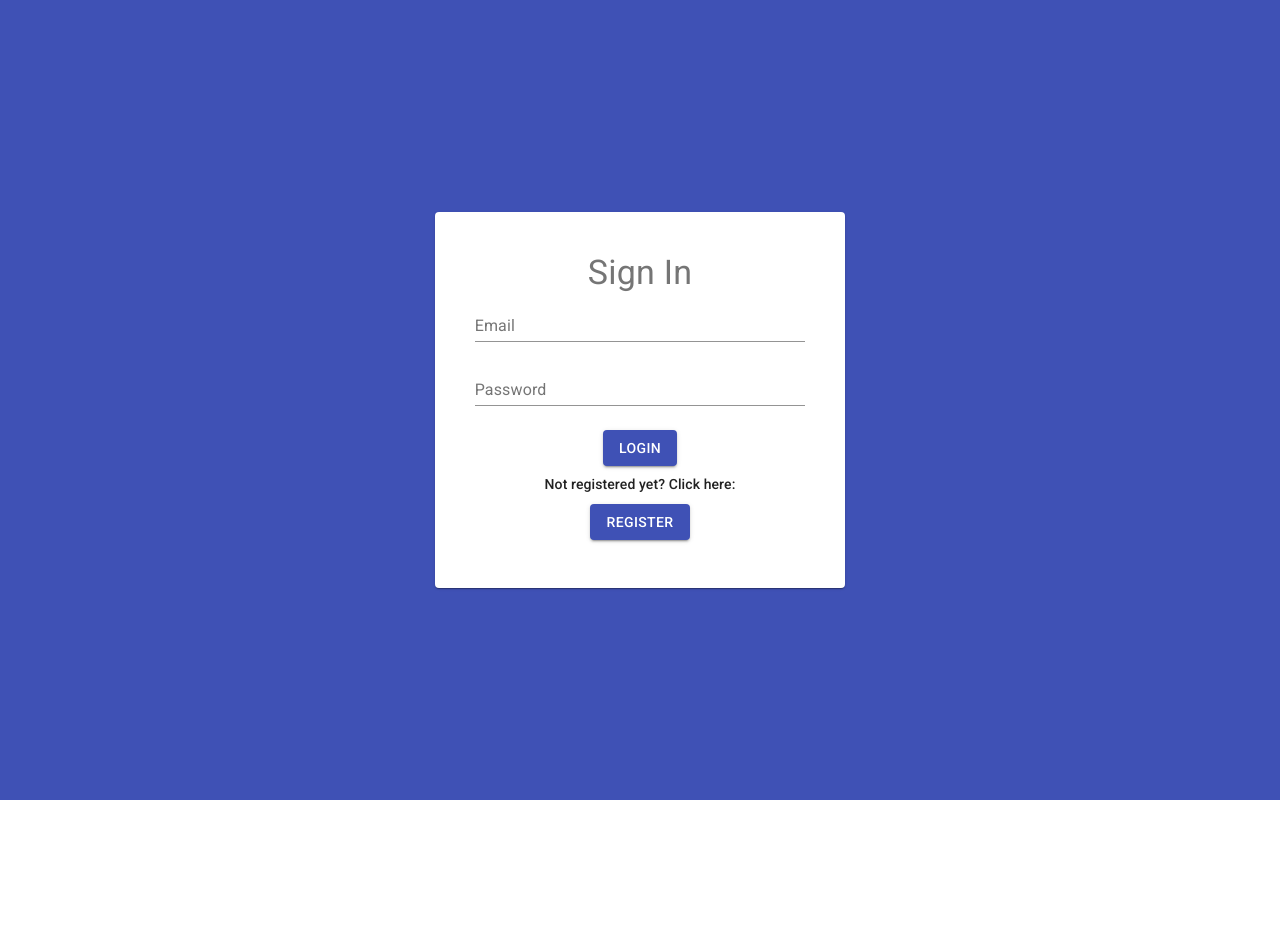
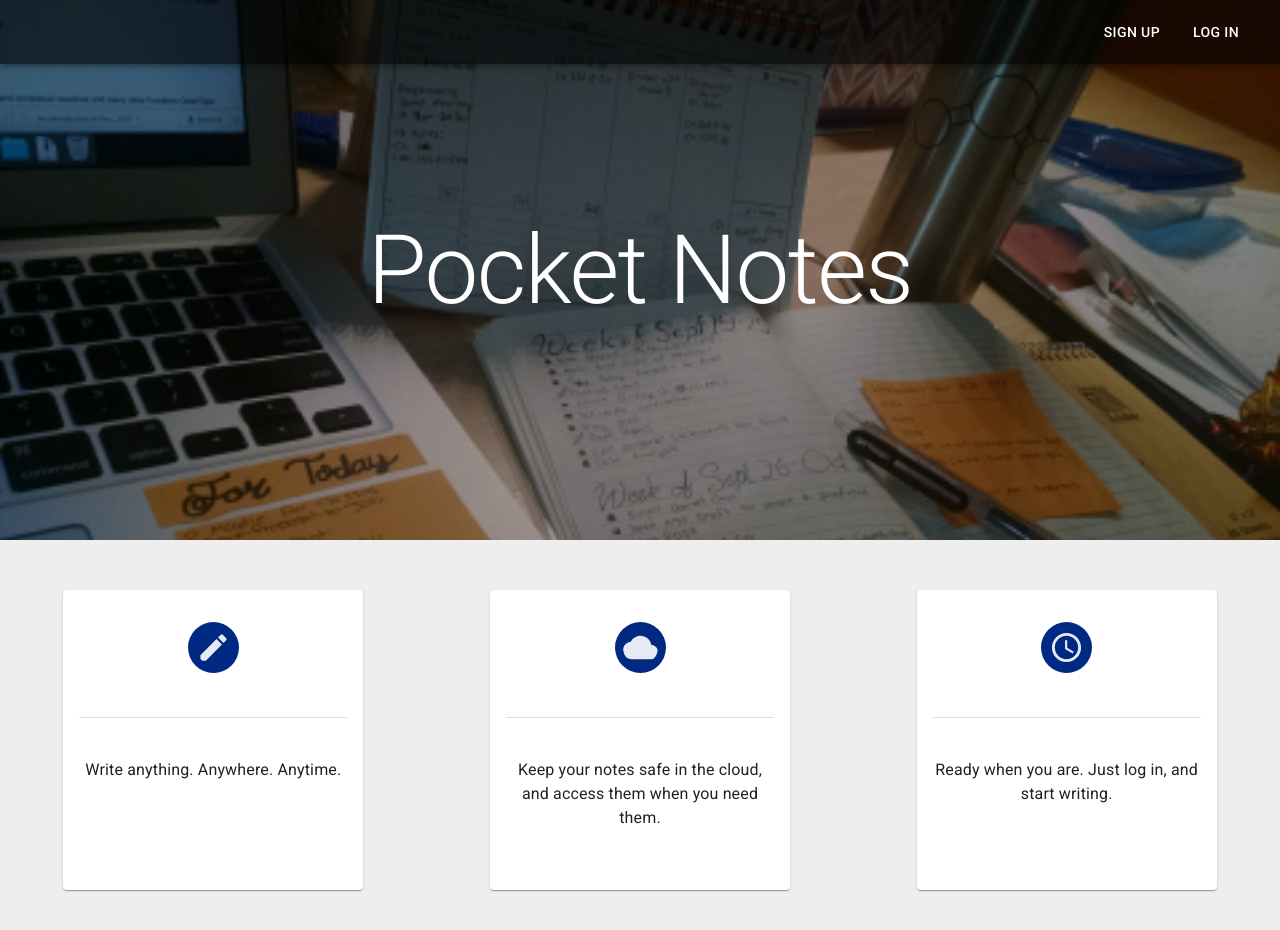
Before and after one commit to wparks08/pocket-notes, a React (Create React App) app in the folder client/: page / in a window 1280 px wide. Shown: the top 930 px of the page. Before the commit the page ends 800 px from the top, so only its background shows below. Built offline with nearby package versions, Linux system fonts and the light colour scheme.

Commit message:
finish implementing design, and implement routing

```diff
--- a/client/src/App.js
+++ b/client/src/App.js
@@ -15,6 +15,7 @@ import setAuthToken from "./utils/setAuthToken";
 import { setCurrentUser, logoutUser } from "./actions/authActions";
 import PrivateRoutes from "./components/PrivateRoutes";
 import EditNote from "./pages/EditNote";
+import Landing from "./pages/Landing";
 
 // Check for token to keep user logged in
 if (localStorage.jwtToken) {
@@ -46,8 +47,11 @@ function App() {
                             <Route path="/register">
                                 <Register />
                             </Route>
-                            <Route path="/">
+                            <Route path="/login">
                                 <Login onAuthenticated={setAuthenticated} />
+                            </Route>
+                            <Route exact path="/">
+                                <Landing />
                             </Route>
                         </Switch>
                     </Router>
--- a/client/src/pages/Landing/index.js
+++ b/client/src/pages/Landing/index.js
@@ -1,5 +1,5 @@
 import React from "react";
-import { Typography } from "@material-ui/core";
+import { Card, CardContent, Typography } from "@material-ui/core";
 import Container from "@material-ui/core/Container";
 import { makeStyles } from "@material-ui/core/styles";
 import heroBg from "../../assets/images/landingbg.jpg";
@@ -8,6 +8,11 @@ import AppBar from "@material-ui/core/AppBar";
 import Box from "@material-ui/core/Box";
 import Button from "@material-ui/core/Button";
 import Toolbar from "@material-ui/core/Toolbar";
+import { Link } from "react-router-dom";
+import CreateIcon from "@material-ui/icons/Create";
+import CloudIcon from "@material-ui/icons/Cloud";
+import ScheduleIcon from "@material-ui/icons/Schedule";
+import Divider from "@material-ui/core/Divider";
 
 const useStyles = makeStyles(theme => ({
     herobg: {
@@ -44,7 +49,24 @@ const useStyles = makeStyles(theme => ({
         height: "100%"
     },
     sidekick: {
-        minHeight: "360px"
+        height: "400px",
+        backgroundColor: "#eee"
+    },
+    showcaseCard: {
+        width: 300,
+        height: 300,
+        textAlign: "center"
+    },
+    showcaseIcon: {
+        color: "rgba(255,255,255,0.90)",
+        backgroundColor: "#002984",
+        padding: theme.spacing(1),
+        borderRadius: "50%",
+        marginTop: theme.spacing(2)
+    },
+    showcaseDivider: {
+        marginTop: theme.spacing(5),
+        marginBottom: theme.spacing(5)
     }
 }));
 
@@ -56,8 +78,12 @@ function Landing() {
             <AppBar className={(classes.toolbar, classes.transparentBackground)}>
                 <Toolbar>
                     <Box className={classes.spacer}>&nbsp;</Box>
-                    <Button className={classes.topbarBtn}>Sign Up</Button>
-                    <Button className={classes.topbarBtn}>Log In</Button>
+                    <Button component={Link} to="/register" className={classes.topbarBtn}>
+                        Sign Up
+                    </Button>
+                    <Button component={Link} to="/login" className={classes.topbarBtn}>
+                        Log In
+                    </Button>
                 </Toolbar>
             </AppBar>
             <Grid container className={classes.heroOverlay} justify="center" alignItems="center">
@@ -68,11 +94,34 @@ function Landing() {
                 </Grid>
             </Grid>
             <Grid container justify="center" alignItems="center" className={classes.sidekick}>
-                <Grid item md={6} className={classes.flexCenter}>
-                    <Typography variant="h3">Notes. In your pocket.</Typography>
+                <Grid item md={4} className={classes.flexCenter}>
+                    <Card className={classes.showcaseCard}>
+                        <CardContent>
+                            <CreateIcon fontSize="large" className={classes.showcaseIcon} />
+                            <Divider className={classes.showcaseDivider} />
+                            <Typography gutterBottom>Write anything. Anywhere. Anytime.</Typography>
+                        </CardContent>
+                    </Card>
                 </Grid>
-                <Grid item md={6} className={classes.flexCenter}>
-                    <Typography>Here is the app that makes it happen.</Typography>
+                <Grid item md={4} className={classes.flexCenter}>
+                    <Card className={classes.showcaseCard}>
+                        <CardContent>
+                            <CloudIcon fontSize="large" className={classes.showcaseIcon} />
+                            <Divider className={classes.showcaseDivider} />
+                            <Typography gutterBottom>
+                                Keep your notes safe in the cloud, and access them when you need them.
+                            </Typography>
+                        </CardContent>
+                    </Card>
+                </Grid>
+                <Grid item md={4} className={classes.flexCenter}>
+                    <Card className={classes.showcaseCard}>
+                        <CardContent>
+                            <ScheduleIcon fontSize="large" className={classes.showcaseIcon} />
+                            <Divider className={classes.showcaseDivider} />
+                            <Typography gutterBottom>Ready when you are. Just log in, and start writing.</Typography>
+                        </CardContent>
+                    </Card>
                 </Grid>
             </Grid>
         </Container>
```
